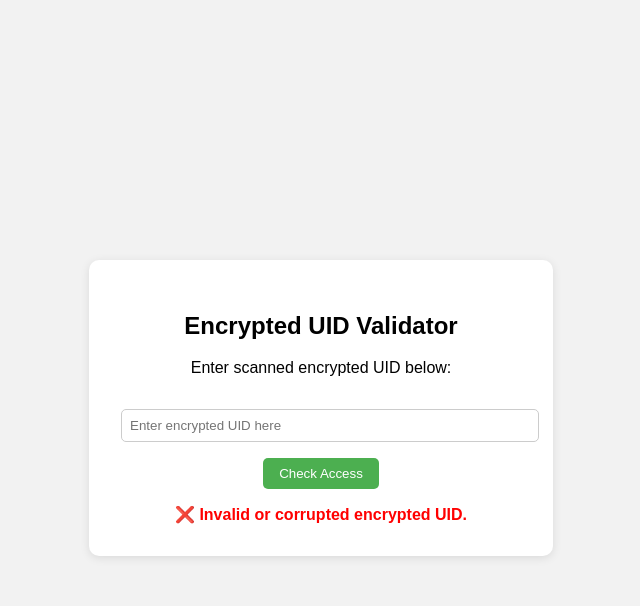
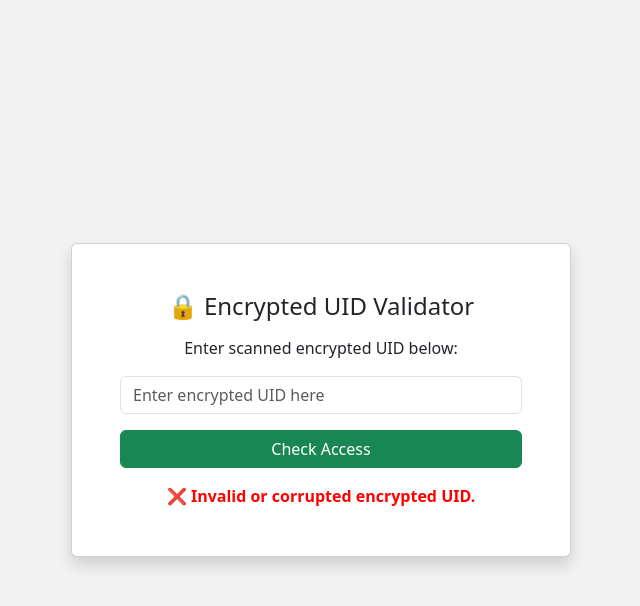
Before and after one commit to LuminousMO/validator, a plain HTML site: page index.html in a window 1280 px wide. Both pictures are taken after a click on the button "Check Access". Shown: the whole page, without its empty margins (319-959 px from the left). Drawn offline with nearby package versions, Linux system fonts and the light colour scheme.

Commit message:
Fix/update index.html

```diff
--- a/index.html
+++ b/index.html
@@ -4,67 +4,83 @@
 <head>
     <meta charset="UTF-8" />
     <title>Card UID Validator</title>
-    <meta name="viewport" content="width=device-width, initial-scale=1.0" />
+    <meta name="viewport" content="width=device-width, initial-scale=1" />
+
+    <!-- Bootstrap CSS -->
+    <link href="https://cdn.jsdelivr.net/npm/bootstrap@5.3.0/dist/css/bootstrap.min.css" rel="stylesheet" />
+    <script src="https://cdn.jsdelivr.net/npm/bootstrap@5.3.0/dist/js/bootstrap.bundle.min.js"></script>
+
+    <!-- CryptoJS -->
     <script src="https://cdnjs.cloudflare.com/ajax/libs/crypto-js/4.1.1/crypto-js.min.js"></script>
+
     <style>
         body {
-            font-family: Arial, sans-serif;
             background-color: #f2f2f2;
+            min-height: 100vh;
             display: flex;
-            flex-direction: column;
             align-items: center;
             justify-content: center;
-            height: 100vh;
+            padding: 1rem;
         }
 
-        .card {
-            background-color: #fff;
+        .custom-card {
+            width: 100%;
+            max-width: 500px;
             padding: 2rem;
-            border-radius: 10px;
-            box-shadow: 0 2px 10px rgba(0, 0, 0, 0.1);
-            text-align: center;
-            width: 100%;
-            max-width: 400px;
         }
 
-        input {
-            padding: 0.5rem;
-            width: 100%;
-            margin-top: 1rem;
-            border: 1px solid #ccc;
-            border-radius: 5px;
+        .hidden {
+            display: none !important;
         }
 
-        button {
-            margin-top: 1rem;
-            padding: 0.5rem 1rem;
-            background-color: #4caf50;
-            color: white;
-            border: none;
-            border-radius: 5px;
-            cursor: pointer;
+        .info-label {
+            font-weight: 600;
+            color: #555;
         }
 
-        .result {
-            margin-top: 1rem;
-            font-weight: bold;
+        .info-value {
+            color: #333;
+        }
+
+        @media (max-width: 576px) {
+            .custom-card {
+                padding: 1.5rem;
+            }
         }
     </style>
 </head>
 
 <body>
-    <div class="card">
-        <h2>Encrypted UID Validator</h2>
-        <p>Enter scanned encrypted UID below:</p>
-        <input type="text" id="uidInput" placeholder="Enter encrypted UID here" />
-        <button onclick="checkAccess()">Check Access</button>
-        <div class="result" id="result"></div>
+    <div class="container">
+        <!-- Input Form Card -->
+        <div class="card shadow custom-card mx-auto" id="inputCard">
+            <div class="card-body text-center">
+                <h4 class="card-title mb-3">🔒 Encrypted UID Validator</h4>
+                <p class="card-text">Enter scanned encrypted UID below:</p>
+                <input type="text" id="uidInput" class="form-control" placeholder="Enter encrypted UID here" />
+                <button onclick="checkAccess()" class="btn btn-success mt-3 w-100">Check Access</button>
+                <div id="result" class="mt-3 fw-bold"></div>
+            </div>
+        </div>
+
+        <!-- Result Card -->
+        <div class="card shadow custom-card mx-auto hidden" id="userCard">
+            <div class="card-body">
+                <h4 class="card-title text-center text-success mb-4">✅ Access Granted</h4>
+                <ul class="list-group list-group-flush">
+                    <li class="list-group-item"><span class="info-label">👤 Name:</span> <span id="userName" class="info-value"></span></li>
+                    <li class="list-group-item"><span class="info-label">🎯 Role:</span> <span id="userRole" class="info-value"></span></li>
+                    <li class="list-group-item"><span class="info-label">🏢 Company:</span> <span id="userCompany" class="info-value"></span></li>
+                    <li class="list-group-item"><span class="info-label">📍 Address:</span> <span id="userAddress" class="info-value"></span></li>
+                    <li class="list-group-item"><span class="info-label">📅 Age:</span> <span id="userAge" class="info-value"></span></li>
+                </ul>
+            </div>
+        </div>
     </div>
 
     <script>
         const secretKey = "my-secret-key";
 
-        // Define the encrypt function before it's used
         function encrypt(uid) {
             return CryptoJS.AES.encrypt(uid, secretKey).toString();
         }
@@ -78,11 +94,13 @@
             }
         }
 
-        // Now it's safe to use encrypt here
         const users = [{
             id: encrypt("72a90f1b91a3bc"),
-            name: "Aung Aung",
-            role: "Admin"
+            name: "Luminous",
+            role: "Junior Developer",
+            address: "Yangon",
+            Age: 24,
+            Company: "Axra Tech"
         }, {
             id: encrypt("adff12e49b2c01"),
             name: "Ma Ma",
@@ -107,15 +125,21 @@
             const match = users.find(u => decrypt(u.id) === decryptedUID);
 
             if (match) {
-                resultDiv.style.color = "green";
-                resultDiv.textContent = `✅ Access Granted: ${match.name} (${match.role})`;
+                document.getElementById("inputCard").classList.add("hidden");
+
+                document.getElementById("userName").textContent = match.name || "-";
+                document.getElementById("userRole").textContent = match.role || "-";
+                document.getElementById("userCompany").textContent = match.Company || "-";
+                document.getElementById("userAddress").textContent = match.address || "-";
+                document.getElementById("userAge").textContent = match.Age || "-";
+
+                document.getElementById("userCard").classList.remove("hidden");
             } else {
                 resultDiv.style.color = "red";
                 resultDiv.textContent = "❌ Access Denied: UID not recognized.";
             }
         }
 
-        // Auto-check from URL
         window.onload = () => {
             const params = new URLSearchParams(window.location.search);
             const uid = params.get("uid");
```
